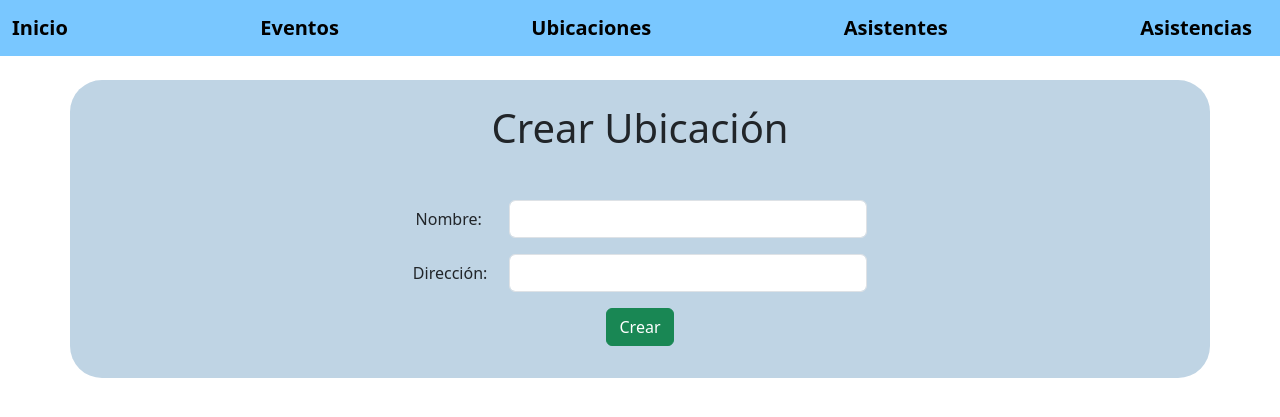
After one commit to juanjes15/eventosPhpSql, a PHP site: page /ubicacionC.php in a window 1280 px wide. The commit adds this page. Shown: the top 417 px of the page. Run offline with PHP 8.4, Linux system fonts and the light colour scheme.

Commit message:
cambio de ubicacion a POO

```diff
--- a/asistencia.php
+++ b/asistencias.php
@@ -57,13 +57,13 @@ if ($_SERVER["REQUEST_METHOD"] == "POST") {
 			<a class="navbar-brand" href="eventos.php"><strong>Eventos</strong></a>
 			<a class="navbar-brand" href="ubicaciones.php"><strong>Ubicaciones</strong></a>
 			<a class="navbar-brand" href="asistentes.php"><strong>Asistentes</strong></a>
-			<a class="navbar-brand" href="asistencia.php"><strong>Asistencia</strong></a>
+			<a class="navbar-brand" href="asistencias.php"><strong>Asistencias</strong></a>
 		</div>
 	</nav><br>
 	<div class="container text-center p-2 rounded-5" style="background-color: #BFD4E4;">
 		<div class="row py-3">
 			<div class="col">
-				<h1 class="h1">Asistencia</h1>
+				<h1 class="h1">Asistencias</h1>
 			</div>
 		</div>
 		<div class="row py-3">
--- a/asistentes.php
+++ b/asistentes.php
@@ -71,7 +71,7 @@ if ($_SERVER["REQUEST_METHOD"] == "POST") {
 			<a class="navbar-brand" href="eventos.php"><strong>Eventos</strong></a>
 			<a class="navbar-brand" href="ubicaciones.php"><strong>Ubicaciones</strong></a>
 			<a class="navbar-brand" href="asistentes.php"><strong>Asistentes</strong></a>
-			<a class="navbar-brand" href="asistencia.php"><strong>Asistencia</strong></a>
+			<a class="navbar-brand" href="asistencias.php"><strong>Asistencias</strong></a>
 		</div>
 	</nav><br>
 	<div class="container text-center p-2 rounded-5" style="background-color: #BFD4E4;">
--- a/eventos.php
+++ b/eventos.php
@@ -72,7 +72,7 @@ if ($_SERVER["REQUEST_METHOD"] == "POST") {
 			<a class="navbar-brand" href="eventos.php"><strong>Eventos</strong></a>
 			<a class="navbar-brand" href="ubicaciones.php"><strong>Ubicaciones</strong></a>
 			<a class="navbar-brand" href="asistentes.php"><strong>Asistentes</strong></a>
-			<a class="navbar-brand" href="asistencia.php"><strong>Asistencia</strong></a>
+			<a class="navbar-brand" href="asistencias.php"><strong>Asistencias</strong></a>
 		</div>
 	</nav><br>
 	<div class="container text-center p-2 rounded-5" style="background-color: #BFD4E4;">
--- a/index.php
+++ b/index.php
@@ -16,7 +16,7 @@
 			<a class="navbar-brand" href="eventos.php"><strong>Eventos</strong></a>
 			<a class="navbar-brand" href="ubicaciones.php"><strong>Ubicaciones</strong></a>
 			<a class="navbar-brand" href="asistentes.php"><strong>Asistentes</strong></a>
-			<a class="navbar-brand" href="asistencia.php"><strong>Asistencia</strong></a>
+			<a class="navbar-brand" href="asistencias.php"><strong>Asistencias</strong></a>
 		</div>
 	</nav><br>
 	<div class="container text-center p-4 rounded-5" style="background-color: #BFD4E4;">
--- /dev/null
+++ b/ubicacion.php
@@ -0,0 +1,87 @@
+<?php
+class Ubicacion
+{
+    private $db_connection;
+
+    public function __construct()
+    {
+        include 'database.php';
+        $database = new Database();
+        $this->db_connection = $database->getConnection();
+    }
+
+    public function crearUbicacion($nombre, $direccion)
+    {
+        $query = "INSERT INTO ubicacion (ubi_nombre, ubi_direccion) VALUES (:nombre, :direccion)";
+        $stmt = $this->db_connection->prepare($query);
+        $stmt->bindParam(":nombre", $nombre);
+        $stmt->bindParam(":direccion", $direccion);
+
+        if ($stmt->execute()) {
+            echo "<script>
+            if (window.confirm('Ubicación creada exitosamente. ¿Desea volver a la página de ubicaciones?')) {
+                window.location.href = 'ubicaciones.php';
+            }
+            </script>";
+        } else {
+            echo "<script>alert('Error al crear la ubicación');</script>";
+        }
+    }
+
+    public function actualizarUbicacion($id, $nombre, $direccion)
+    {
+        $query = "UPDATE ubicacion SET ubi_nombre = :nombre, ubi_direccion = :direccion WHERE ubi_id = :id";
+        $stmt = $this->db_connection->prepare($query);
+        $stmt->bindParam(":id", $id);
+        $stmt->bindParam(":nombre", $nombre);
+        $stmt->bindParam(":direccion", $direccion);
+
+        if ($stmt->execute()) {
+            echo "<script>
+            if (window.confirm('Ubicación actualizada exitosamente. ¿Desea volver a la página de ubicaciones?')) {
+                window.location.href = 'ubicaciones.php';
+            }
+            </script>";
+        } else {
+            echo "<script>alert('Error al actualizar la ubicación');</script>";
+        }
+    }
+
+    public function eliminarUbicacion($id)
+    {
+        $query = "DELETE FROM ubicacion WHERE ubi_id = :id";
+        $stmt = $this->db_connection->prepare($query);
+        $stmt->bindParam(":id", $id);
+
+        if ($stmt->execute()) {
+            if ($stmt->rowCount() > 0) {
+                echo "<script>alert('Ubicación eliminada exitosamente');</script>";
+            } else {
+                echo "<script>alert('No existe la ubicación con el ID: " . $id . "');</script>";
+            }
+        } else {
+            echo "<script>alert('Error al eliminar la ubicación');</script>";
+        }
+    }
+
+    public function obtenerUbicaciones()
+    {
+        $query = "SELECT ubicacion.ubi_id, ubicacion.ubi_nombre, ubicacion.ubi_direccion FROM ubicacion";
+        $stmt = $this->db_connection->prepare($query);
+        $stmt->execute();
+        $ubicaciones = $stmt->fetchAll();
+
+        return $ubicaciones;
+    }
+
+    public function obtenerUbicacion($id)
+    {
+        $query = "SELECT ubicacion.ubi_nombre, ubicacion.ubi_direccion FROM ubicacion WHERE ubicacion.ubi_id = :id";
+        $stmt = $this->db_connection->prepare($query);
+        $stmt->bindParam(":id", $id);
+        $stmt->execute();
+        $ubicacion = $stmt->fetch(PDO::FETCH_ASSOC);
+
+        return $ubicacion;
+    }
+}
--- /dev/null
+++ b/ubicacionC.php
@@ -0,0 +1,66 @@
+<?php
+include 'ubicacion.php';
+$ubicacion = new Ubicacion();
+if ($_SERVER["REQUEST_METHOD"] == "POST" and isset($_POST["crear"])) {
+    $nombre = $_POST["nombre"];
+    $direccion = $_POST["direccion"];
+    $ubicacion->crearUbicacion($nombre, $direccion);
+}
+?>
+
+<!DOCTYPE html>
+<html lang="en">
+
+<head>
+    <meta charset="UTF-8">
+    <meta http-equiv="X-UA-Compatible" content="IE=edge">
+    <meta name="viewport" content="width=device-width, initial-scale=1.0">
+    <link href="https://cdn.jsdelivr.net/npm/bootstrap@5.3.0-alpha3/dist/css/bootstrap.min.css" rel="stylesheet" integrity="sha384-KK94CHFLLe+nY2dmCWGMq91rCGa5gtU4mk92HdvYe+M/SXH301p5ILy+dN9+nJOZ" crossorigin="anonymous">
+    <title>Sistema de Gestion de Asistencia a Eventos</title>
+</head>
+
+<body>
+    <nav class="navbar navbar-expand-lg" style="background-color: #0998ff8a;">
+        <div class="container-fluid">
+            <a class="navbar-brand" href="index.php"><strong>Inicio</strong></a>
+            <a class="navbar-brand" href="eventos.php"><strong>Eventos</strong></a>
+            <a class="navbar-brand" href="ubicaciones.php"><strong>Ubicaciones</strong></a>
+            <a class="navbar-brand" href="asistentes.php"><strong>Asistentes</strong></a>
+            <a class="navbar-brand" href="asistencias.php"><strong>Asistencias</strong></a>
+        </div>
+    </nav><br>
+    <div class="container text-center p-2 rounded-5" style="background-color: #BFD4E4;">
+        <div class="row py-3">
+            <div class="col">
+                <h1 class="h1">Crear Ubicación</h1>
+            </div>
+        </div>
+        <div class="row py-3">
+            <form method="post">
+                <div class="row justify-content-center py-2">
+                    <div class="col-1">
+                        <label for="nombre" class="col-form-label">Nombre:</label>
+                    </div>
+                    <div class="col-4">
+                        <input type="text" id="nombre" name="nombre" class="form-control">
+                    </div>
+                </div>
+                <div class="row justify-content-center py-2">
+                    <div class="col-1">
+                        <label for="direccion" class="col-form-label">Dirección:</label>
+                    </div>
+                    <div class="col-4">
+                        <input type="text" id="direccion" name="direccion" class="form-control">
+                    </div>
+                </div>
+                <div class="row justify-content-center py-2">
+                    <div class="col-2">
+                        <button type="submit" name="crear" class="btn btn-success">Crear</button>
+                    </div>
+                </div>
+            </form>
+        </div>
+    </div>
+</body>
+
+</html>
```
Also changed, not shown: ubicacionA.php (added, +68 -0 lines), ubicaciones.php (+25 -92 lines).
